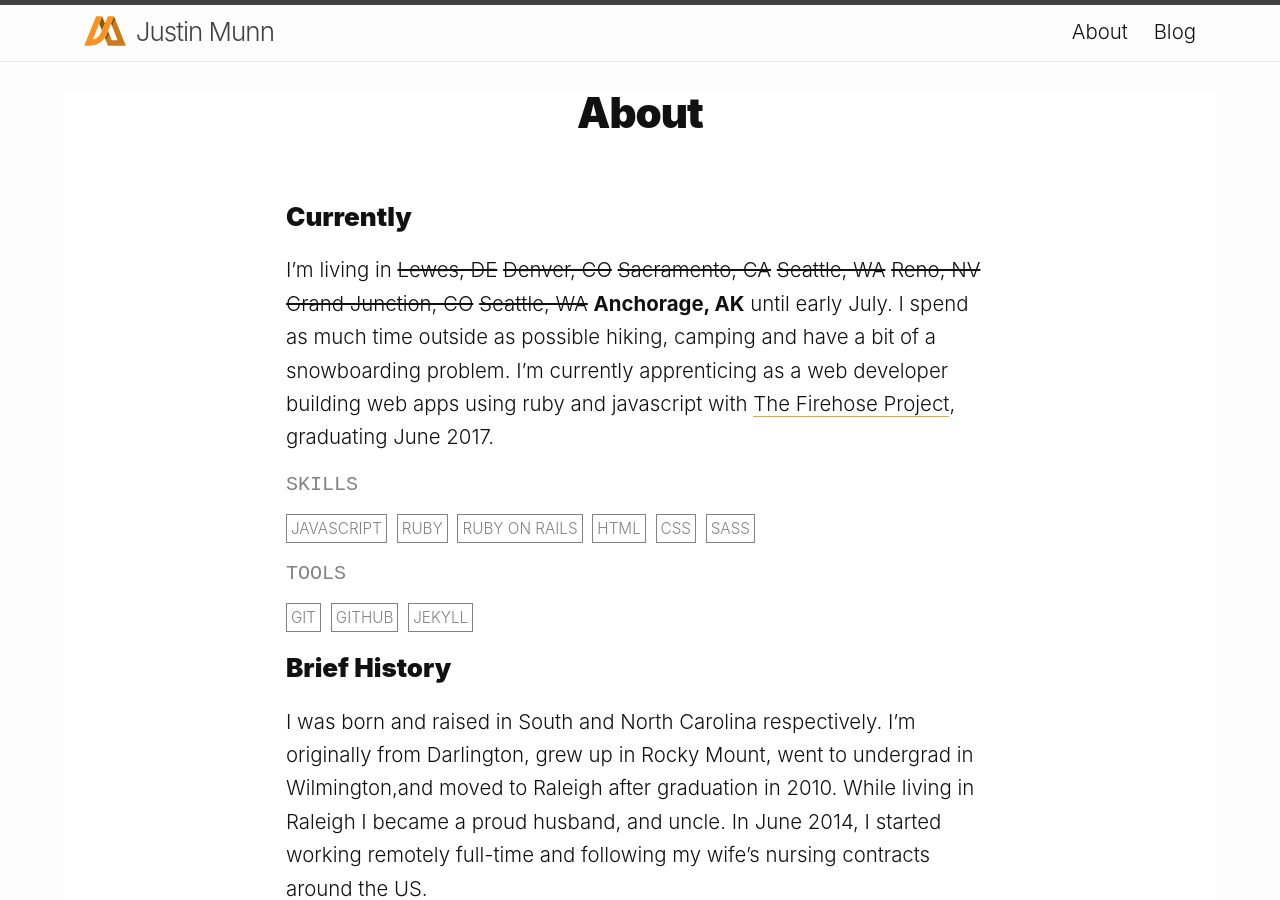
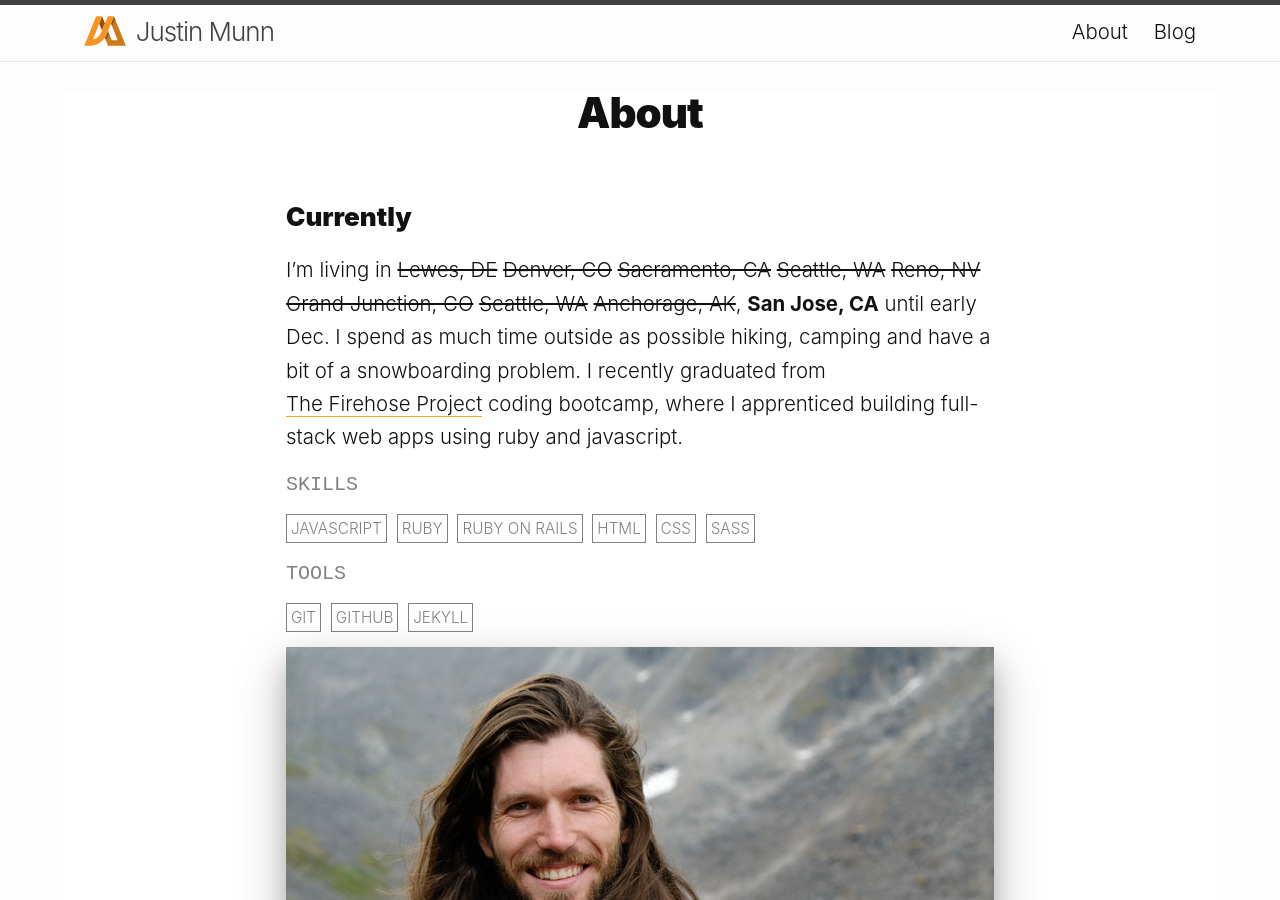
Before and after one commit to jwmunn/jwmunn.github.io, a Jekyll site: the page built from about.md, in a window 1280 px wide and 900 px high. Built offline with Jekyll 4.4.1, drawn with Linux system fonts in a browser that asks for light colours.

Commit message:
Updated about and homepage text.

```diff
--- a/about.md
+++ b/about.md
@@ -6,7 +6,7 @@ permalink: /about/
 
 ### Currently
 
-<p>I’m living in <del>Lewes,&nbsp;DE</del> <del>Denver,&nbsp;CO</del> <del>Sacramento,&nbsp;CA</del> <del>Seattle,&nbsp;WA</del> <del>Reno, NV</del> <del>Grand Junction, CO</del> <del>Seattle, WA</del> <strong>Anchorage, AK</strong> until early July. I spend as much time outside as possible hiking, camping and have a bit of a snowboarding problem. I’m currently apprenticing as a web developer building web apps using ruby and javascript with <a href="http://www.thefirehoseproject.com/">The&nbsp;Firehose&nbsp;Project</a>, graduating June 2017.</p>
+<p>I’m living in <del>Lewes,&nbsp;DE</del> <del>Denver,&nbsp;CO</del> <del>Sacramento,&nbsp;CA</del> <del>Seattle,&nbsp;WA</del> <del>Reno, NV</del> <del>Grand Junction, CO</del> <del>Seattle, WA</del> <del>Anchorage, AK</del>, <strong>San Jose, CA</strong> until early Dec. I spend as much time outside as possible hiking, camping and have a bit of a snowboarding problem. I recently graduated from <a href="http://www.thefirehoseproject.com/">The&nbsp;Firehose&nbsp;Project</a> coding bootcamp, where I apprenticed building full-stack web apps using ruby and javascript.</p>
 
 #### Skills
 <span class="badge">Javascript</span>
@@ -21,10 +21,10 @@ permalink: /about/
 <span class="badge">Github</span>
 <span class="badge">Jekyll</span>
 
+![Hello my name is Justin](/../images/about-pic.jpg)
+
 ### Brief History
 
 I was born and raised in South and North Carolina respectively. I’m originally from Darlington, grew up in Rocky Mount, went to undergrad in Wilmington,and moved to Raleigh after graduation in 2010. While living in Raleigh I became a proud husband, and uncle. In June 2014, I started working remotely full-time and following my wife's nursing contracts around the US.
 
-<!--![Hello my name is Justin](/../images/about-pic.jpg)-->
-
 <!--<div id="about-position" class="rellax-uncentered" data-rellax-speed="-7"><h1 class="section-headline">ABOUT</h1></div>-->
--- a/index.html
+++ b/index.html
@@ -10,7 +10,7 @@ layout: home
   <div class="hero-text">
     <h4 id="hi">Hey, I'm Justin</h4>
     <h1>A Full Stack Web Developer</h1>
-    <p>After 7 years as a full-time web designer, I've shifted into the world of web development. I&rsquo;ve been hand coding static sites since 2011. Currently finishing a full-stack apprenticeship with <a href="http://www.thefirehoseproject.com/">The Firehose Project</a> focused on web app development with Javascript and Ruby on Rails. Available for full-time opportunities.</p>
+    <p>Web designer turned web developer. Hand coding sites since 2011. Recent graduate of <a href="http://www.thefirehoseproject.com/">The Firehose Project</a> bootcamp, focused on web app development with Javascript and Ruby on Rails. Available for full-time opportunities.</p>
   </div>
   <div class="hero-social-links">
     <h4>ELSEWHERE</h4>
@@ -23,7 +23,7 @@ layout: home
       </ul>
   </div>
   <div class="hero-image">
-    <img class="rellax" data-rellax-speed="3" src="images/hp-image.jpg" />
+    <img class="rellax-uncentered" data-rellax-speed="3" src="images/hp-image.jpg" />
   </div>
 </section>
 <section id="portfolio" class="wrapper">
```
Also changed, not shown: Gemfile.lock, images/about-pic.jpg, 1 other file.
